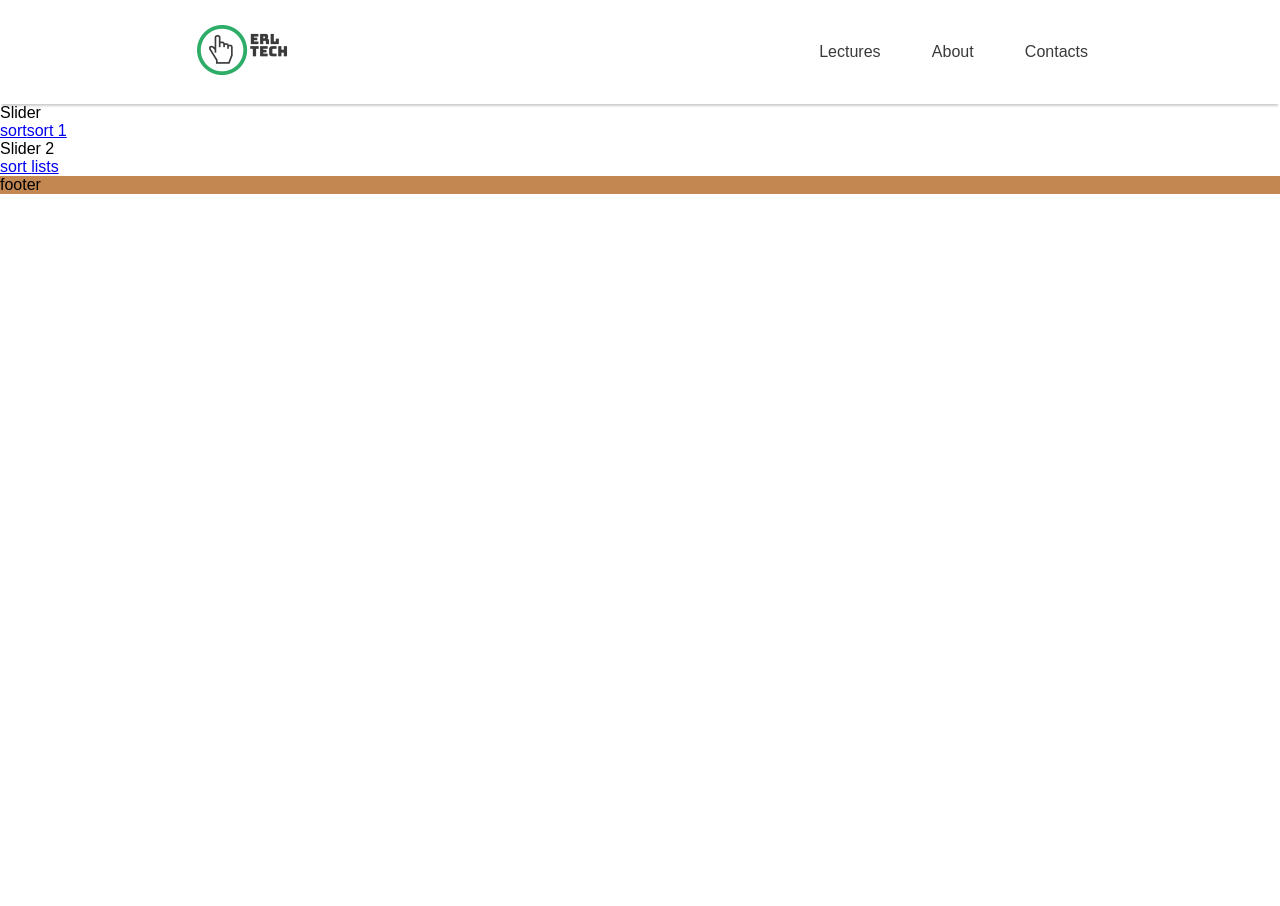
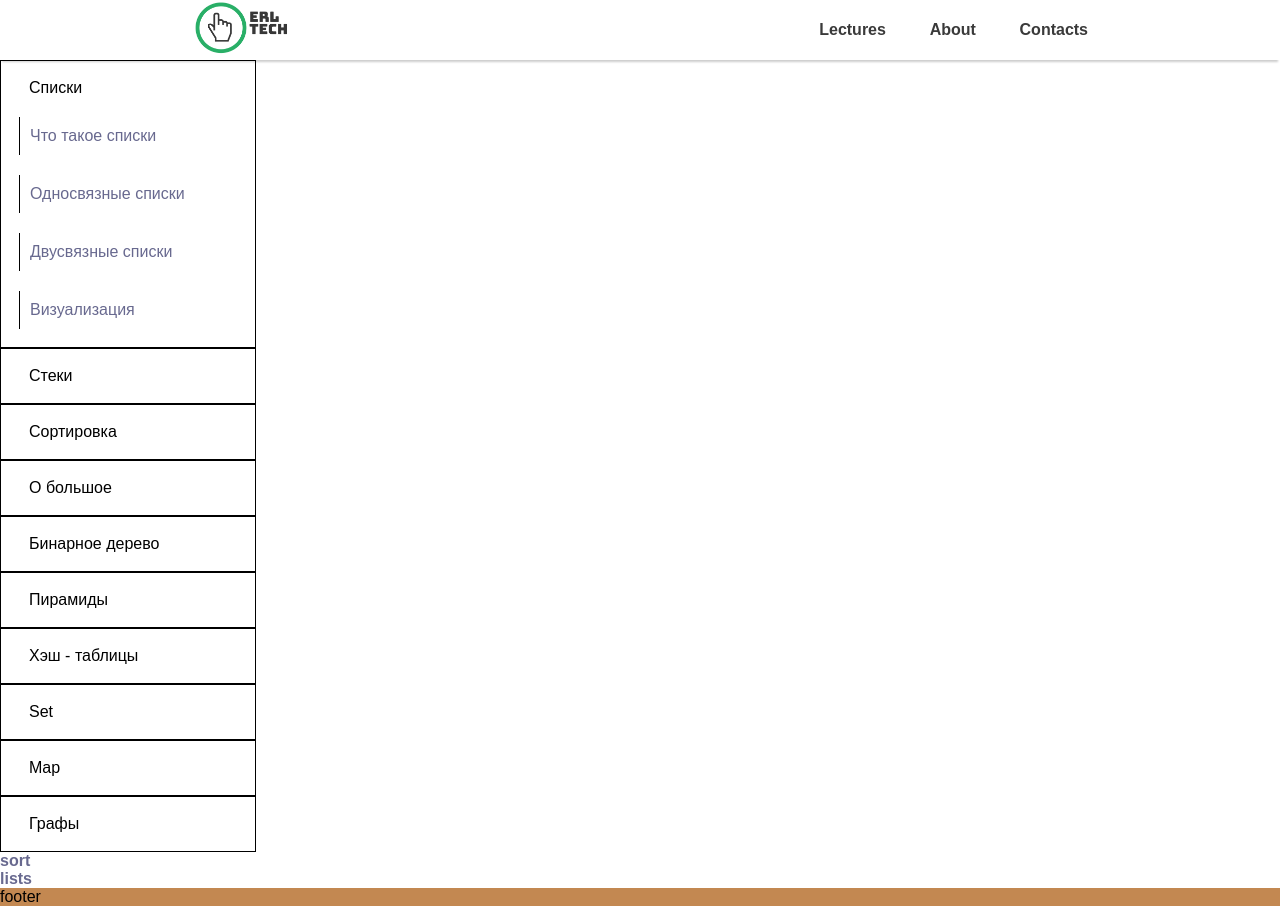
Before and after one commit to ErlanArtykbaev/algorithm-web, a React (Create React App) app: page /lectures in a window 1280 px wide. Before the commit the page ends 800 px from the top, so only its background shows below. Built offline with nearby package versions, Linux system fonts and the light colour scheme.

Commit message:
feature: sidebar with information

```diff
--- a/src/App.js
+++ b/src/App.js
@@ -4,6 +4,7 @@ import {
   Route,
   Switch
 } from 'react-router-dom'
+
 
 import Home from './components/pages/Home'
 
--- a/src/assets/scss/_initalSetUp.scss
+++ b/src/assets/scss/_initalSetUp.scss
@@ -1,5 +1,10 @@
-body{
+body {
   font-family: Arial, Helvetica, sans-serif;
   margin: 0;
   padding: 0;
 }
+a {
+  text-decoration: none;
+  font-weight: bold;
+  color: #68698f;
+}
--- a/src/assets/scss/layer/_sidebar.scss
+++ b/src/assets/scss/layer/_sidebar.scss
@@ -0,0 +1,26 @@
+.sidebar {
+  width: 20%;
+  display: flex;
+  flex-direction: column;
+  .nav-item {
+    width: 100%;
+    padding: 8px 18px;
+    box-sizing: border-box;
+    border: 1px solid black;
+    .nav-button {
+      user-select: none;
+      padding: 10px;
+      &:hover {
+        cursor: pointer;
+      }
+    }
+    .sidebar-items-to {
+      width: 100%;
+      display: inline-block;
+      font-weight: normal;
+      padding: 10px;
+      border-left: 1px solid black;
+      margin: 10px 0;
+    }
+  }
+}
--- /dev/null
+++ b/src/assets/scss/layer/_template.scss
@@ -0,0 +1,3 @@
+.template {
+  display: flex;
+}
--- a/src/assets/scss/style.scss
+++ b/src/assets/scss/style.scss
@@ -1,9 +1,13 @@
-@import './initalSetUp';
-@import './variables';
-@import './templates';
-@import 'pages/sort';
-@import 'layer/menu';
-@import 'pages/home';
-@import 'layer/footer';
-@import 'layer/header';
-@import 'layer/container';
+@import "./initalSetUp";
+@import "./variables";
+@import "./templates";
+
+@import "pages/sort";
+@import "pages/home";
+
+@import "layer/menu";
+@import "layer/footer";
+@import "layer/header";
+@import "layer/container";
+@import "layer/sidebar";
+@import "layer/template";
--- a/src/components/Home/ChooseItem.js
+++ b/src/components/Home/ChooseItem.js
@@ -1,16 +1,20 @@
-import React from 'react'
-import {NavLink} from "react-router-dom";
+import React from "react";
+import { NavLink } from "react-router-dom";
+import ArrowRightAltRoundedIcon from "@material-ui/icons/ArrowRightAltRounded";
 
 const ChooseItem = (props) => {
-  return(
-    <div className='choose-item'>
-      <div className='bkg-img-clr'>
-        <img src={props.img} alt='algo' />
+  return (
+    <div className="choose-item">
+      <div className="bkg-img-clr">
+        <img src={props.img} alt="algo" />
       </div>
-      <h3 className='choose-item-title'>{props.title}</h3>
-      <NavLink className='choose-item-url' to={props.url}>Learn ></NavLink>
+      <h3 className="choose-item-title">{props.title}</h3>
+      <NavLink className="choose-item-url" to={props.url}>
+        <p>Learn</p>
+        <ArrowRightAltRoundedIcon />
+      </NavLink>
     </div>
-  )
-}
+  );
+};
 
-export default ChooseItem
+export default ChooseItem;
--- a/src/components/Home/OnlineEmulation.js
+++ b/src/components/Home/OnlineEmulation.js
@@ -1,15 +1,26 @@
-import React from 'react'
+import React from "react";
+
+import Compiler from "../../assets/img/home/compiler.webp";
 
 const OnlineEmlation = () => {
-  return(
-    <section className='online-emulation' >
-      <div className='img-wrapper'>
+  const hello = () => {
+    console.log("helow or");
+  };
+  return (
+    <section className="online-emulation">
+      <div className="img-wrapper">
+        <img src={Compiler} alt="compiler" class="compiler" />
       </div>
-      <div className='info'>
-        info
+      <div className="info">
+        <h2 className="title">Online Python Compiler</h2>
+        <p>
+          Get started with Python in no time. Now you can write and run Python
+          code online in your browser.
+        </p>
+        <button onClick={hello}>run python online</button>
       </div>
     </section>
-  )
-}
+  );
+};
 
-export default OnlineEmlation
+export default OnlineEmlation;
--- a/src/components/layer/TemplateForLectures.js
+++ b/src/components/layer/TemplateForLectures.js
@@ -1,25 +1,25 @@
-import React from 'react'
-import {BrowserRouter, Route, Switch} from "react-router-dom";
+import React from "react"
+import { BrowserRouter, Route, Switch } from "react-router-dom"
 
-import Sidebar from '../../containers/Sidebar'
+import Sidebar from "../../containers/Sidebar"
 
-import Tree from '../pages/Tree'
-import Lists from "../pages/Lists";
-import Queues from "../pages/Queues";
-import Sort from "../pages/Sort";
-import Pyramids from "../pages/Pyramids";
-import Hash from "../pages/Hash";
-import Set from "../pages/Set";
-import Map from "../pages/Map";
-import Graph from "../pages/Graph";
+import Tree from "../pages/Tree"
+import Lists from "../pages/Lists"
+import Queues from "../pages/Queues"
+import Sort from "../pages/Sort"
+import Pyramids from "../pages/Pyramids"
+import Hash from "../pages/Hash"
+import Set from "../pages/Set"
+import Map from "../pages/Map"
+import Graph from "../pages/Graph"
 
 const TemplateForLectures = (props) => {
-  return(
-    <div>
+  return (
+    <div className='template'>
       <BrowserRouter>
         <Sidebar />
         <Switch>
-          <Route path='/lectures/lists' component={Lists} exact/>
+          <Route path='/lectures/lists' component={Lists} exact />
           <Route path='/lectures/stacks-queues' component={Queues} />
           <Route path='/lectures/sort' component={Sort} exact />
           <Route path='/lectures/tree' component={Tree} />
--- a/src/components/pages/Graph.js
+++ b/src/components/pages/Graph.js
@@ -2,7 +2,7 @@ import React from 'react'
 
 const Graph = () => {
   return(
-    <div>
+    <div className='graph-page'>
       graph
     </div>
   )
--- a/src/containers/Sidebar.js
+++ b/src/containers/Sidebar.js
@@ -1,47 +1,229 @@
-import React, {useState} from 'react'
-import {NavLink} from "react-router-dom";
+import React, { useState } from "react"
+import { NavLink } from "react-router-dom"
 
 const NavItems = [
   {
     id: 0,
-    mainName: 'Slider',
+    mainName: "Списки",
     items: [
       {
         id: 0,
-        to: '/lecture/sort',
-        name: 'sort'
+        to: "/lecture/lists",
+        name: "Что такое списки",
       },
       {
         id: 1,
-        to: '/lecture/sort',
-        name: 'sort 1'
-      }
-    ]
+        to: "/lecture/lists",
+        name: "Односвязные списки",
+      },
+      {
+        id: 2,
+        to: "/lecture/sort",
+        name: "Двусвязные списки",
+      },
+      {
+        id: 3,
+        to: "/lecture/sort",
+        name: "Визуализация",
+      },
+    ],
   },
   {
     id: 1,
-    mainName: 'Slider 2',
+    mainName: "Стеки",
     items: [
       {
         id: 0,
-        to: '/lecture/sort',
-        name: 'sort'
+        to: "/lecture/sort",
+        name: "Стеки",
       },
       {
         id: 1,
-        to: '/lecture/sort',
-        name: 'sort 1'
-      }
-    ]
-  }
+        to: "/lecture/sort",
+        name: "Очередь",
+      },
+      {
+        id: 2,
+        to: "/lecture/sort",
+        name: "Приоритетные очереди",
+      },
+      {
+        id: 3,
+        to: "/lecture/sort",
+        name: "Визуализация",
+      },
+    ],
+  },
+  {
+    id: 2,
+    mainName: "Сортировка",
+    items: [
+      {
+        id: 0,
+        to: "/lecture/sort",
+        name: "Что такое сортировка",
+      },
+      {
+        id: 1,
+        to: "/lecture/sort",
+        name: "Визуализация",
+      },
+    ],
+  },
+  {
+    id: 3,
+    mainName: "О большое",
+    items: [
+      {
+        id: 0,
+        to: "/lecture/lists",
+        name: "Что такое O большое",
+      },
+      {
+        id: 3,
+        to: "/lecture/sort",
+        name: "Примеры",
+      },
+    ],
+  },
+  {
+    id: 4,
+    mainName: "Бинарное дерево",
+    items: [
+      {
+        id: 0,
+        to: "/lecture/sort",
+        name: "Что такое дерево",
+      },
+      {
+        id: 1,
+        to: "/lecture/sort",
+        name: "Бинарные деревья",
+      },
+      {
+        id: 2,
+        to: "/lecture/sort",
+        name: "Вставка элемента",
+      },
+      {
+        id: 3,
+        to: "/lecture/sort",
+        name: "Удаление элемента",
+      },
+      {
+        id: 4,
+        to: "/lecture/sort",
+        name: "Обходы",
+      },
+      {
+        id: 5,
+        to: "/lecture/sort",
+        name: "Поиск узла",
+      },
+      {
+        id: 3,
+        to: "/lecture/sort",
+        name: "Визуализация",
+      },
+    ],
+  },
+  {
+    id: 5,
+    mainName: "Пирамиды",
+    items: [
+      {
+        id: 0,
+        to: "/lecture/sort",
+        name: "Что такое пирамиды",
+      },
+      {
+        id: 1,
+        to: "/lecture/sort",
+        name: "Пирамидальная сортировка",
+      },
+      {
+        id: 2,
+        to: "/lecture/sort",
+        name: "Визуализация",
+      },
+    ],
+  },
+  {
+    id: 6,
+    mainName: "Хэш - таблицы",
+    items: [
+      {
+        id: 0,
+        to: "/lecture/sort",
+        name: "Что такое хэш таблицы",
+      },
+      {
+        id: 1,
+        to: "/lecture/sort",
+        name: "Примеры",
+      },
+    ],
+  },
+  {
+    id: 7,
+    mainName: "Set",
+    items: [
+      {
+        id: 0,
+        to: "/lecture/sort",
+        name: "Что такое Set",
+      },
+      {
+        id: 1,
+        to: "/lecture/sort",
+        name: "Примеры",
+      },
+    ],
+  },
+  {
+    id: 8,
+    mainName: "Map",
+    items: [
+      {
+        id: 0,
+        to: "/lecture/sort",
+        name: "Что такое Map",
+      },
+      {
+        id: 1,
+        to: "/lecture/sort",
+        name: "Примеры",
+      },
+    ],
+  },
+  {
+    id: 9,
+    mainName: "Графы",
+    items: [
+      {
+        id: 0,
+        to: "/lecture/sort",
+        name: "Что такое Графы",
+      },
+      {
+        id: 1,
+        to: "/lecture/sort",
+        name: "Алгоритмы над графами",
+      },
+      {
+        id: 2,
+        to: "/lecture/sort",
+        name: "Примеры",
+      },
+    ],
+  },
 ]
 
 const Sidebar = () => {
   const [index, setIndex] = useState(0)
-  return(
+  return (
     <div className='sidebar'>
-      {
-        NavItems.map(nav => (
+      {NavItems.map((nav) => (
         <NavItem
           key={nav.id}
           index={index}
@@ -50,8 +232,7 @@ const Sidebar = () => {
           changeIndex={nav.id}
           items={nav.items}
         />
-        ))
-      }
+      ))}
       <NavLink to='/lectures/sort'> sort </NavLink>
       <NavLink to='/lectures/lists'> lists </NavLink>
     </div>
@@ -60,23 +241,22 @@ const Sidebar = () => {
 
 const NavItem = (props) => {
   const handleClick = () => {
-    props.setIndex(prevState => prevState === props.changeIndex ? '' : props.changeIndex)
+    props.setIndex((prevState) =>
+      prevState === props.changeIndex ? "" : props.changeIndex
+    )
   }
-  return(
+  return (
     <div className='nav-item'>
-      <div
-        className='nav-button'
-        onClick={handleClick}
-      >
+      <div className='nav-button' onClick={handleClick}>
         {props.mainName}
       </div>
-      {
-        props.index === props.changeIndex ? (
-          props.items.map(item => (
-            <NavLink to={`${item.to}`}>{item.name}</NavLink>
+      {props.index === props.changeIndex
+        ? props.items.map((item) => (
+            <NavLink to={`${item.to}`} className='sidebar-items-to'>
+              {item.name}
+            </NavLink>
           ))
-        ) : null
-      }
+        : null}
     </div>
   )
 }
```
Also changed, not shown: src/assets/scss/pages/_home.scss (+53 -30 lines), src/components/Home/ChooseWhatToLearn.js (+21 -33 lines), src/assets/img/erl-tech.png, src/assets/img/home/compiler.webp (added). Lines whose indentation alone changed are shown as unchanged.
